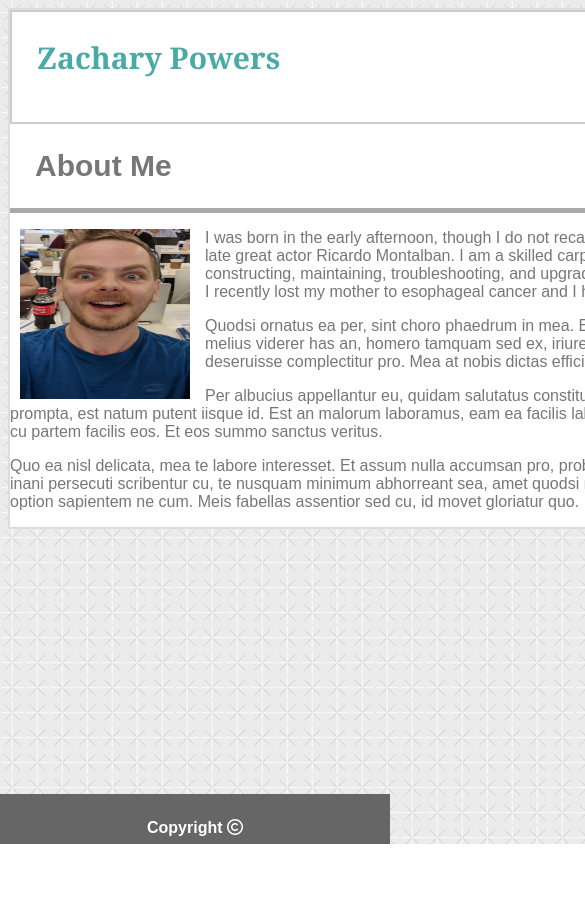
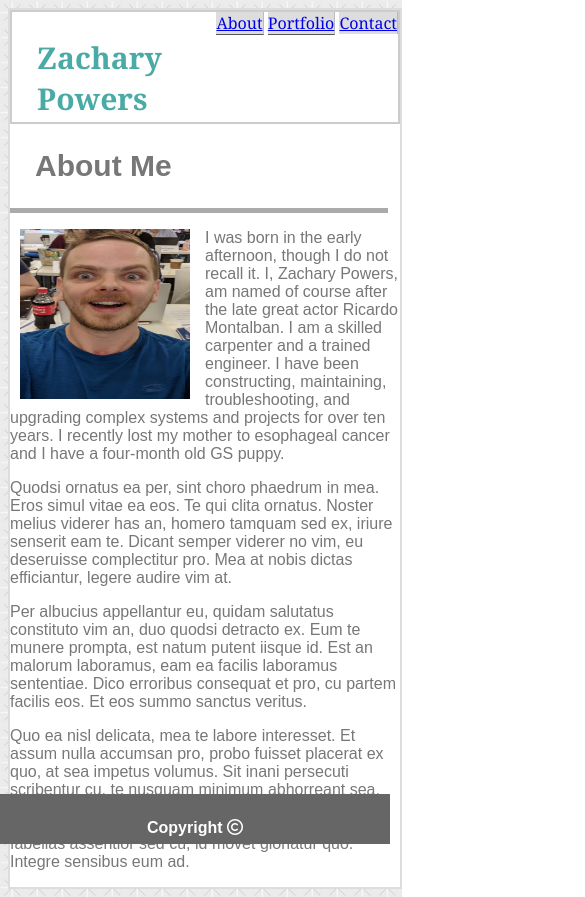
Before and after one commit to MagicalPowers/Responsive-Portfolio, a plain HTML site: page index.html in a window 390 px wide. Shown: the top 897 px of the page, 585 px wide, since content can reach past the window. Before the commit the page ends 844 px from the top, so only its background shows below. Drawn offline with Linux system fonts and the light colour scheme.

Commit message:
finalized

```diff
--- a/assets/style.css
+++ b/assets/style.css
@@ -135,3 +135,32 @@
     float: 0 auto;
 
   }
+
+@media only screen and (max-width: 980px) {
+    body {
+        width: 760px;
+        border: 2px solid #dddddd;
+        background-color: yellowgreen;
+        position: relative;
+    }}
+
+@media only screen and (max-width: 768px) {
+    /* For tabletss: */
+    body {
+        width: 630px;
+        border: 2px solid #dddddd;
+        background-color: palevioletred;
+        position: relative;
+    }}
+
+@media only screen and (max-width: 640px) {
+    /* For phones: */
+    header {
+        position: static;
+    }
+    body {
+        width: 100%;
+        border: 2px solid #dddddd;
+        background-color: #ffffff;
+        position: relative;
+    }}
--- a/index.html
+++ b/index.html
@@ -3,6 +3,8 @@
     <head>
         <title>Basic Portfolio!</title>
         <script src="https://kit.fontawesome.com/0ca794bf5c.js" crossorigin="anonymous"></script>
+        <meta name="viewport" content="width=device-width, initial-scale=1.0">
+        <meta http-equiv="X-UA-Compatible" content="ie=edge">
         <link rel="stylesheet" type="text/css" href="assets/style.css">
     </head>
     <body>
```
Also changed, not shown: contact.html (+2 -0 lines), portfolio.html (+2 -0 lines).
